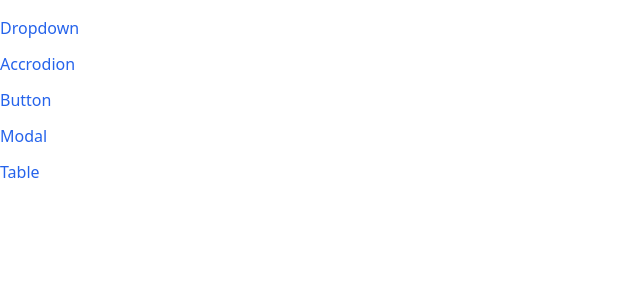
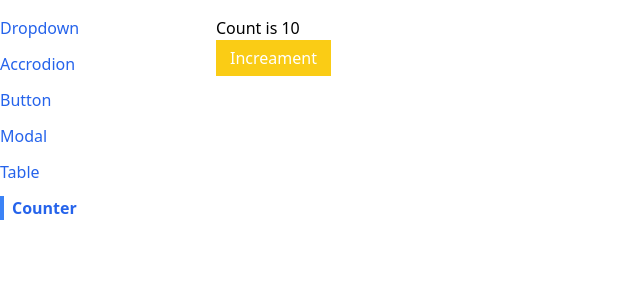
Before and after one commit to goswamikaushik/menu, a React (Create React App) app: page /counter in a window 1280 px wide. Shown: the top 300 px of the page, without its empty margins (0-640 px from the left). Built offline with nearby package versions, Linux system fonts and the light colour scheme.

Commit message:
add custom hook

```diff
--- a/src/App.js
+++ b/src/App.js
@@ -5,6 +5,7 @@
 import ModalPage from "./pages/ModalPage";
 import SideBar from "./components/SideBar";
 import TablePage from "./pages/TablePage";
+import CounterPage from "./pages/CounterPage";
 
 const App = () => {
   return (
@@ -26,6 +27,9 @@
         <Route path="/table">
           <TablePage />
         </Route>
+        <Route path="/counter">
+          <CounterPage initialCount={10} />
+        </Route>
       </div>
     </div>
   );
--- a/src/components/SideBar.js
+++ b/src/components/SideBar.js
@@ -8,6 +8,7 @@
     { label: "Button", path: "/button" },
     { label: "Modal", path: "/modal" },
     { label: "Table", path: "/table" },
+    { label: "Counter", path: "/counter" },
   ];
 
   const renderedLinks = links.map((link) => {
--- a/src/components/SortableTable.js
+++ b/src/components/SortableTable.js
@@ -1,30 +1,10 @@
-import { useState } from "react";
+import { GoArrowSmallDown, GoArrowSmallUp } from "react-icons/go";
 import Table from "../components/Table";
-import { GoArrowSmallDown, GoArrowSmallUp } from "react-icons/go";
+import useSort from "../hooks/use-sort";
 
 const SortableTable = (props) => {
-  const [sortOrder, setSortOrder] = useState(null);
-  const [sortBy, setSortBy] = useState(null);
   const { config, data } = props;
-
-  const hadnleClick = (label) => {
-    if (sortBy && label !== sortBy) {
-      setSortOrder("asc");
-      setSortBy(label);
-      return;
-    }
-
-    if (sortOrder === null) {
-      setSortOrder("asc");
-      setSortBy(label);
-    } else if (sortOrder === "asc") {
-      setSortOrder("desc");
-      setSortBy(label);
-    } else if (sortOrder === "desc") {
-      setSortOrder(null);
-      setSortBy(null);
-    }
-  };
+  const { sortBy, sortOrder, sortedData, hadnleClick } = useSort(data, config);
 
   const updatedConfig = config.map((column) => {
     if (!column?.sortValue) {
@@ -47,22 +27,6 @@
     };
   });
 
-  let sortedData = data;
-  if (sortOrder && sortBy) {
-    const { sortValue } = config.find((column) => column.label === sortBy);
-    sortedData = [...data].sort((a, b) => {
-      const valueA = sortValue(a);
-      const valueB = sortValue(b);
-
-      const reverseOrder = sortOrder === "asc" ? 1 : -1;
-
-      if (typeof valueA === "string") {
-        return valueA.localeCompare(valueB) * reverseOrder;
-      } else {
-        return (valueA - valueB) * reverseOrder;
-      }
-    });
-  }
   return <Table {...props} data={sortedData} config={updatedConfig} />;
 };
 
--- /dev/null
+++ b/src/hooks/use-counter.js
@@ -0,0 +1,19 @@
+import { useState, useEffect } from "react";
+const useCouner = (initialCount) => {
+    const [count, setCount] = useState(initialCount);
+
+    useEffect(() => {
+      console.log("===>", count);
+    }, [count]);
+
+    const increament = () => {
+      setCount(count + 1);
+    };
+
+    return {
+      count,
+      increament,
+    }
+  };
+
+  export default useCouner;
--- /dev/null
+++ b/src/hooks/use-sort.js
@@ -0,0 +1,51 @@
+import { useState} from "react";
+
+const useSort = ({data,config}) => {
+    const [sortOrder, setSortOrder] = useState(null);
+    const [sortBy, setSortBy] = useState(null);
+
+    const hadnleClick = (label) => {
+        if (sortBy && label !== sortBy) {
+          setSortOrder("asc");
+          setSortBy(label);
+          return;
+        }
+
+
+    if (sortOrder === null) {
+        setSortOrder("asc");
+        setSortBy(label);
+      } else if (sortOrder === "asc") {
+        setSortOrder("desc");
+        setSortBy(label);
+      } else if (sortOrder === "desc") {
+        setSortOrder(null);
+        setSortBy(null);
+      }
+    };
+
+    let sortedData = data;
+  if (sortOrder && sortBy) {
+    const { sortValue } = config.find((column) => column.label === sortBy);
+    sortedData = [...data].sort((a, b) => {
+      const valueA = sortValue(a);
+      const valueB = sortValue(b);
+
+      const reverseOrder = sortOrder === "asc" ? 1 : -1;
+
+      if (typeof valueA === "string") {
+        return valueA.localeCompare(valueB) * reverseOrder;
+      } else {
+        return (valueA - valueB) * reverseOrder;
+      }
+    });
+  }
+  return {
+    sortBy,
+    sortOrder,
+    sortedData,
+    hadnleClick,
+  }
+}
+
+export default useSort;
--- /dev/null
+++ b/src/pages/CounterPage.js
@@ -0,0 +1,17 @@
+import useCouner from "../hooks/use-counter";
+import Button from "../components/Button";
+
+const CounterPage = ({ initialCount }) => {
+
+  const {count, increament} = useCouner(initialCount);
+  return (
+    <div>
+      <h1>Count is {count}</h1>
+      <Button warning onClick={increament}>
+        Increament
+      </Button>
+    </div>
+  );
+};
+
+export default CounterPage;
```
